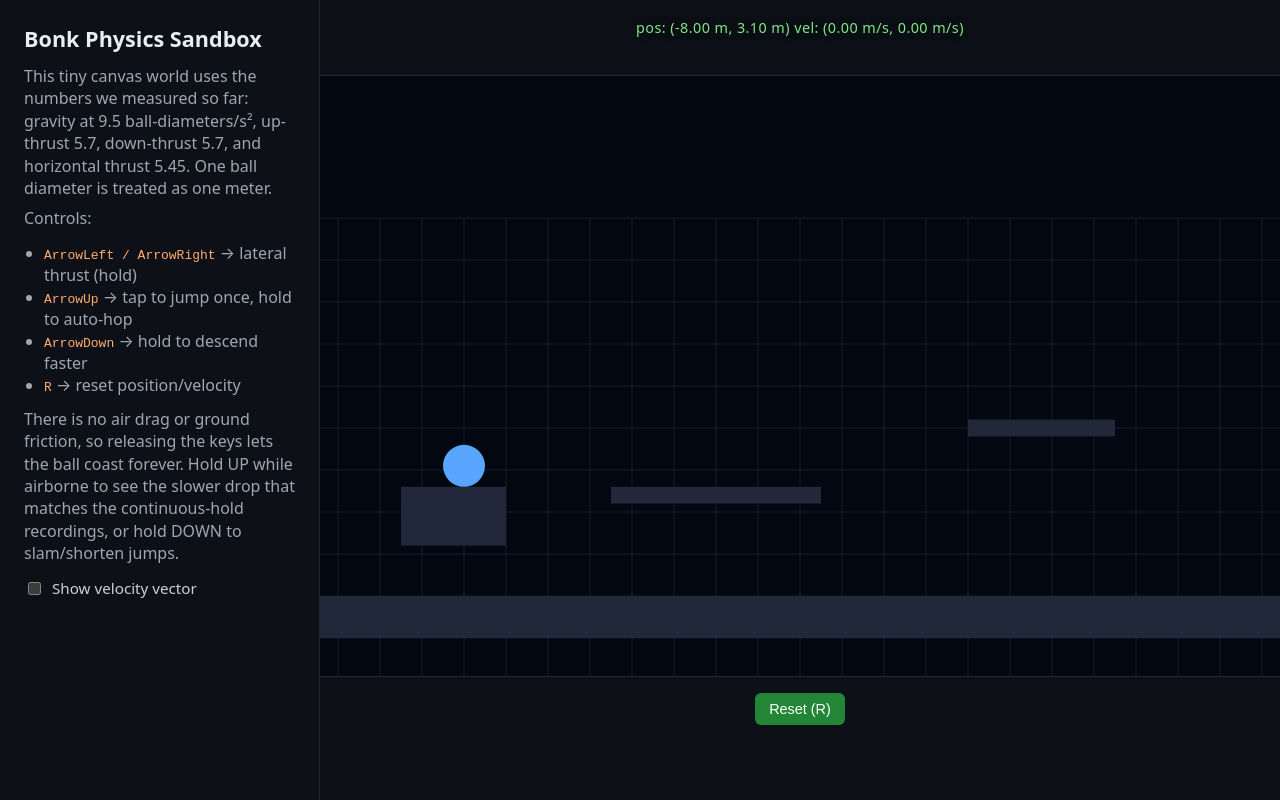
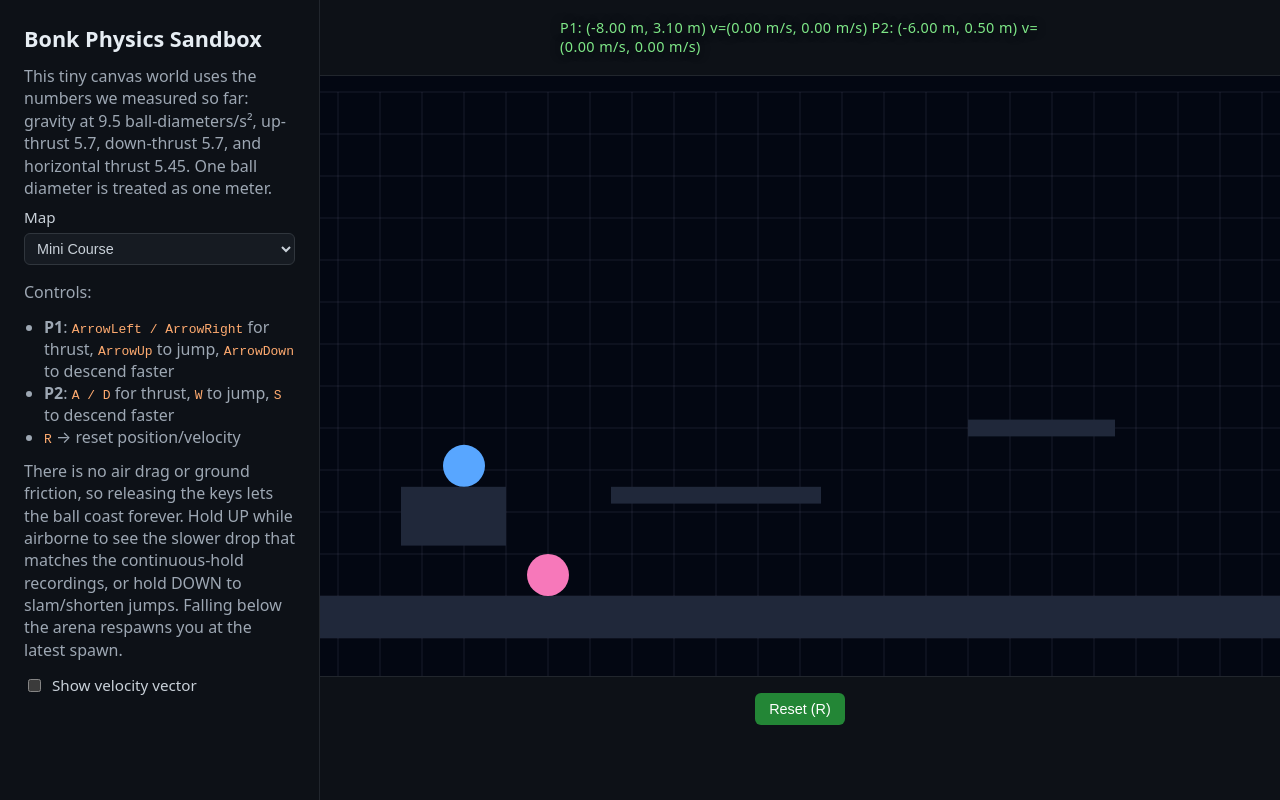
Before and after one commit to veilm/bonkio-rl, a plain HTML site: page physics-extractor/demo/index.html in a window 1280 px wide. Drawn offline with Linux system fonts and the light colour scheme.

Commit message:
feat(demo): Add multiplayer and map selection
Refactors the physics demo to support multiple players with distinct controls and appearances.

Introduces a map system, allowing users to select from different arenas via a dropdown menu. The initial maps are a 'Mini Course' and a 'Flat 1v1' arena.

Key Changes:
- Replaced single player state with a player array
- Implemented P1 (Arrow Keys) and P2 (WASD) controls
- Added a map loader and map selection UI
- Updated respawn logic to use map-specific spawn points and a kill plane

Co-Authored-By: Hinata <veil@sucralose.moe>

```diff
--- a/physics-extractor/demo/index.html
+++ b/physics-extractor/demo/index.html
@@ -44,6 +44,24 @@
 
       #sidebar code {
         color: #ffab70;
+      }
+
+      #sidebar label.dropdown {
+        display: flex;
+        flex-direction: column;
+        gap: 6px;
+        font-size: 0.95rem;
+        margin-bottom: 16px;
+        color: #c9d1d9;
+      }
+
+      #sidebar label.dropdown select {
+        padding: 6px 8px;
+        border-radius: 6px;
+        border: 1px solid #30363d;
+        background: #161b22;
+        color: inherit;
+        font-size: 0.9rem;
       }
 
       #sidebar label.toggle {
@@ -109,20 +127,27 @@
         9.5 ball-diameters/s², up-thrust 5.7, down-thrust 5.7, and horizontal
         thrust 5.45. One ball diameter is treated as one meter.
       </p>
+      <label class="dropdown">
+        <span>Map</span>
+        <select id="map-select"></select>
+      </label>
       <p>Controls:</p>
       <ul>
-        <li><code>ArrowLeft / ArrowRight</code> &rarr; lateral thrust (hold)</li>
         <li>
-          <code>ArrowUp</code> &rarr; tap to jump once, hold to auto-hop
+          <strong>P1</strong>: <code>ArrowLeft / ArrowRight</code> for thrust,
+          <code>ArrowUp</code> to jump, <code>ArrowDown</code> to descend faster
         </li>
-        <li><code>ArrowDown</code> &rarr; hold to descend faster</li>
+        <li>
+          <strong>P2</strong>: <code>A / D</code> for thrust, <code>W</code> to
+          jump, <code>S</code> to descend faster
+        </li>
         <li><code>R</code> &rarr; reset position/velocity</li>
       </ul>
       <p>
         There is no air drag or ground friction, so releasing the keys lets the
         ball coast forever. Hold UP while airborne to see the slower drop that
         matches the continuous-hold recordings, or hold DOWN to slam/shorten
-        jumps.
+        jumps. Falling below the arena respawns you at the latest spawn.
       </p>
       <label class="toggle">
         <input type="checkbox" id="velocity-toggle" />
@@ -141,6 +166,7 @@
       const canvas = document.getElementById("sim");
       const ctx = canvas.getContext("2d");
       const overlay = document.getElementById("overlay");
+      const mapSelect = document.getElementById("map-select");
       const velocityToggle = document.getElementById("velocity-toggle");
 
       const PX_PER_M = 42; // zoomed out to show more map per ball diameter.
@@ -152,53 +178,161 @@
       const H_THRUST = 5.45;
       const TAP_APEX = 1.2;
       const JUMP_SPEED = Math.sqrt(2 * Math.abs(GRAVITY) * TAP_APEX);
-      const WORLD = {
+
+      const MAPS = [
+        {
+          id: "mini-course",
+          name: "Mini Course",
+          world: {
             floorLevel: 0,
             ceiling: 9.2,
             left: -11.5,
             right: 11.5,
-      };
-
-      const obstacles = [
+          },
+          obstacles: [
             { x: -12.5, y: -1, w: 25, h: 1 }, // floor slab
             { x: -12.5, y: 0, w: 1, h: 8 }, // left wall
             { x: 11.5, y: 0, w: 1, h: 8 }, // right wall
             { x: -4.5, y: 2.2, w: 5, h: 0.4 },
             { x: 4, y: 3.8, w: 3.5, h: 0.4 },
             { x: -9.5, y: 1.2, w: 2.5, h: 1.4 },
+          ],
+          spawnPoints: [
+            { x: -8, y: 1.3 },
+            { x: -6, y: 1.3 },
+          ],
+          killPlane: -3.5,
+        },
+        {
+          id: "flat-1v1",
+          name: "Flat 1v1",
+          world: {
+            floorLevel: -2,
+            ceiling: 9.2,
+            left: -11.5,
+            right: 11.5,
+          },
+          obstacles: [
+            { x: -5, y: 2.8, w: 10, h: 0.35 }, // suspended dueling platform
+          ],
+          spawnPoints: [
+            { x: -3.8, y: 3.2 },
+            { x: 3.8, y: 3.2 },
+          ],
+          killPlane: -4.5,
+        },
+      ];
+
+      const PLAYER_CONFIGS = [
+        {
+          label: "P1",
+          color: "#58a6ff",
+          controls: {
+            left: "ArrowLeft",
+            right: "ArrowRight",
+            up: "ArrowUp",
+            down: "ArrowDown",
+          },
+        },
+        {
+          label: "P2",
+          color: "#f778ba",
+          controls: {
+            left: "KeyA",
+            right: "KeyD",
+            up: "KeyW",
+            down: "KeyS",
+          },
+        },
       ];
 
       const keys = new Set();
       let showVelocityVector = false;
+      let currentMap = MAPS[0];
+      let world = { ...currentMap.world };
+      let obstacles = currentMap.obstacles;
+      let killPlane = currentMap.killPlane;
 
-      const state = {
-        x: -8,
-        y: 1.3,
+      const players = PLAYER_CONFIGS.map((config, index) => ({
+        label: config.label,
+        color: config.color,
+        controls: config.controls,
+        index,
+        x: 0,
+        y: 0,
         vx: 0,
         vy: 0,
         touchingGround: false,
-      };
+      }));
 
-      function resetState() {
-        state.x = -8;
-        state.y = 1.3;
-        state.vx = 0;
-        state.vy = 0;
+      function respawnPlayer(player) {
+        const spawnList = currentMap.spawnPoints ?? [];
+        let spawn = null;
+        if (spawnList.length > 0) {
+          spawn =
+            spawnList[player.index % spawnList.length] ??
+            spawnList[spawnList.length - 1];
+        }
+        if (!spawn) {
+          spawn = { x: 0, y: 1.5 };
+        }
+        player.x = spawn.x;
+        player.y = spawn.y;
+        player.vx = 0;
+        player.vy = 0;
+        player.touchingGround = false;
       }
 
-      document.getElementById("reset-btn").addEventListener("click", resetState);
+      function respawnAllPlayers() {
+        players.forEach(respawnPlayer);
+      }
+
+      function loadMap(mapId) {
+        const nextMap = MAPS.find((map) => map.id === mapId) ?? MAPS[0];
+        currentMap = nextMap;
+        world = { ...nextMap.world };
+        obstacles = nextMap.obstacles;
+        killPlane = nextMap.killPlane ?? nextMap.world.floorLevel - 4;
+        respawnAllPlayers();
+      }
+
+      function initMapSelect() {
+        MAPS.forEach((map) => {
+          const option = document.createElement("option");
+          option.value = map.id;
+          option.textContent = map.name;
+          mapSelect.appendChild(option);
+        });
+        mapSelect.value = currentMap.id;
+        mapSelect.addEventListener("change", (event) => {
+          loadMap(event.target.value);
+        });
+      }
+
+      document.getElementById("reset-btn").addEventListener("click", respawnAllPlayers);
       velocityToggle.addEventListener("change", () => {
         showVelocityVector = velocityToggle.checked;
       });
+      initMapSelect();
 
       window.addEventListener("keydown", (ev) => {
-        if (["ArrowLeft", "ArrowRight", "ArrowUp", "ArrowDown"].includes(ev.code)) {
+        const preventList = [
+          "ArrowLeft",
+          "ArrowRight",
+          "ArrowUp",
+          "ArrowDown",
+          "KeyA",
+          "KeyD",
+          "KeyW",
+          "KeyS",
+        ];
+        if (preventList.includes(ev.code)) {
           ev.preventDefault();
         }
         keys.add(ev.code);
 
         if (ev.code === "KeyR") {
-          resetState();
+          respawnAllPlayers();
         }
       });
 
@@ -243,42 +377,48 @@
         if (ny > 0.6) {
           // Only treat this as support when the ball's center is over the top face.
           const centerAboveSurface = ball.x >= rect.x - 1e-6 && ball.x <= rect.x + rect.w + 1e-6;
-          if (centerAboveSurface) state.touchingGround = true;
+          if (centerAboveSurface) ball.touchingGround = true;
         }
       }
 
       function physicsStep(dt) {
+        players.forEach((player) => {
+          const controls = player.controls;
           let ax = 0;
-        if (keys.has("ArrowLeft")) ax -= H_THRUST;
-        if (keys.has("ArrowRight")) ax += H_THRUST;
+          if (keys.has(controls.left)) ax -= H_THRUST;
+          if (keys.has(controls.right)) ax += H_THRUST;
 
           let ay = GRAVITY;
-        if (keys.has("ArrowUp")) ay += UP_THRUST;
-        if (keys.has("ArrowDown")) ay -= DOWN_THRUST;
+          if (keys.has(controls.up)) ay += UP_THRUST;
+          if (keys.has(controls.down)) ay -= DOWN_THRUST;
 
-        state.vx += ax * dt;
-        state.vy += ay * dt;
-        state.x += state.vx * dt;
-        state.y += state.vy * dt;
+          player.vx += ax * dt;
+          player.vy += ay * dt;
+          player.x += player.vx * dt;
+          player.y += player.vy * dt;
 
-        state.touchingGround = false;
+          player.touchingGround = false;
+          obstacles.forEach((rect) => resolveCircleRect(player, rect));
 
-        obstacles.forEach((rect) => resolveCircleRect(state, rect));
-
-        if (keys.has("ArrowUp") && state.touchingGround && state.vy <= 0) {
-          state.vy = JUMP_SPEED;
-          state.touchingGround = false;
+          if (keys.has(controls.up) && player.touchingGround && player.vy <= 0) {
+            player.vy = JUMP_SPEED;
+            player.touchingGround = false;
           }
 
-        state.x = clamp(state.x, WORLD.left + BALL_RADIUS, WORLD.right - BALL_RADIUS);
-        if (state.x <= WORLD.left + BALL_RADIUS && state.vx < 0) state.vx = 0;
-        if (state.x >= WORLD.right - BALL_RADIUS && state.vx > 0) state.vx = 0;
+          player.x = clamp(player.x, world.left + BALL_RADIUS, world.right - BALL_RADIUS);
+          if (player.x <= world.left + BALL_RADIUS && player.vx < 0) player.vx = 0;
+          if (player.x >= world.right - BALL_RADIUS && player.vx > 0) player.vx = 0;
 
-        const ceiling = WORLD.ceiling - BALL_RADIUS;
-        if (state.y > ceiling) {
-          state.y = ceiling;
-          if (state.vy > 0) state.vy = 0;
+          const ceiling = world.ceiling - BALL_RADIUS;
+          if (player.y > ceiling) {
+            player.y = ceiling;
+            if (player.vy > 0) player.vy = 0;
           }
+
+          if (player.y < killPlane) {
+            respawnPlayer(player);
+          }
+        });
       }
 
       function drawScene() {
@@ -292,13 +432,18 @@
         ctx.strokeStyle = "rgba(94, 94, 121, 0.25)";
         ctx.beginPath();
         const gridSpacing = 1;
-        for (let x = -15; x <= 15; x += gridSpacing) {
-          ctx.moveTo(x, -2);
-          ctx.lineTo(x, 9);
+        const gridPadding = 2;
+        const minX = Math.floor(world.left - gridPadding);
+        const maxX = Math.ceil(world.right + gridPadding);
+        const minY = Math.floor((world.floorLevel ?? -2) - gridPadding);
+        const maxY = Math.ceil(world.ceiling + gridPadding);
+        for (let x = minX; x <= maxX; x += gridSpacing) {
+          ctx.moveTo(x, minY);
+          ctx.lineTo(x, maxY);
         }
-        for (let y = -2; y <= 9; y += gridSpacing) {
-          ctx.moveTo(-15, y);
-          ctx.lineTo(15, y);
+        for (let y = minY; y <= maxY; y += gridSpacing) {
+          ctx.moveTo(minX, y);
+          ctx.lineTo(maxX, y);
         }
         ctx.stroke();
 
@@ -307,27 +452,31 @@
           ctx.fillRect(rect.x, rect.y, rect.w, rect.h);
         });
 
-        ctx.fillStyle = "#58a6ff";
+        players.forEach((player) => {
+          ctx.fillStyle = player.color;
           ctx.beginPath();
-        ctx.arc(state.x, state.y, BALL_RADIUS, 0, Math.PI * 2);
+          ctx.arc(player.x, player.y, BALL_RADIUS, 0, Math.PI * 2);
           ctx.fill();
 
           if (showVelocityVector) {
             ctx.strokeStyle = "#f85149";
             ctx.lineWidth = 2 / PX_PER_M;
             ctx.beginPath();
-          ctx.moveTo(state.x, state.y);
-          ctx.lineTo(state.x + state.vx * 0.15, state.y + state.vy * 0.15);
+            ctx.moveTo(player.x, player.y);
+            ctx.lineTo(player.x + player.vx * 0.15, player.y + player.vy * 0.15);
             ctx.stroke();
           }
+        });
 
         ctx.restore();
 
-        overlay.textContent = `pos: (${state.x.toFixed(2)} m, ${state.y.toFixed(
-          2
-        )} m)   vel: (${state.vx.toFixed(2)} m/s, ${state.vy.toFixed(
-          2
-        )} m/s)`;
+        overlay.textContent = players
+          .map(
+            (player) =>
+              `${player.label}: (${player.x.toFixed(2)} m, ${player.y.toFixed(2)} m)` +
+              `  v=(${player.vx.toFixed(2)} m/s, ${player.vy.toFixed(2)} m/s)`
+          )
+          .join("    ");
       }
 
       let last = performance.now();
@@ -340,6 +489,7 @@
         requestAnimationFrame(loop);
       }
 
+      respawnAllPlayers();
       requestAnimationFrame(loop);
     </script>
   </body>
```
Lines whose indentation alone changed are shown as unchanged.
